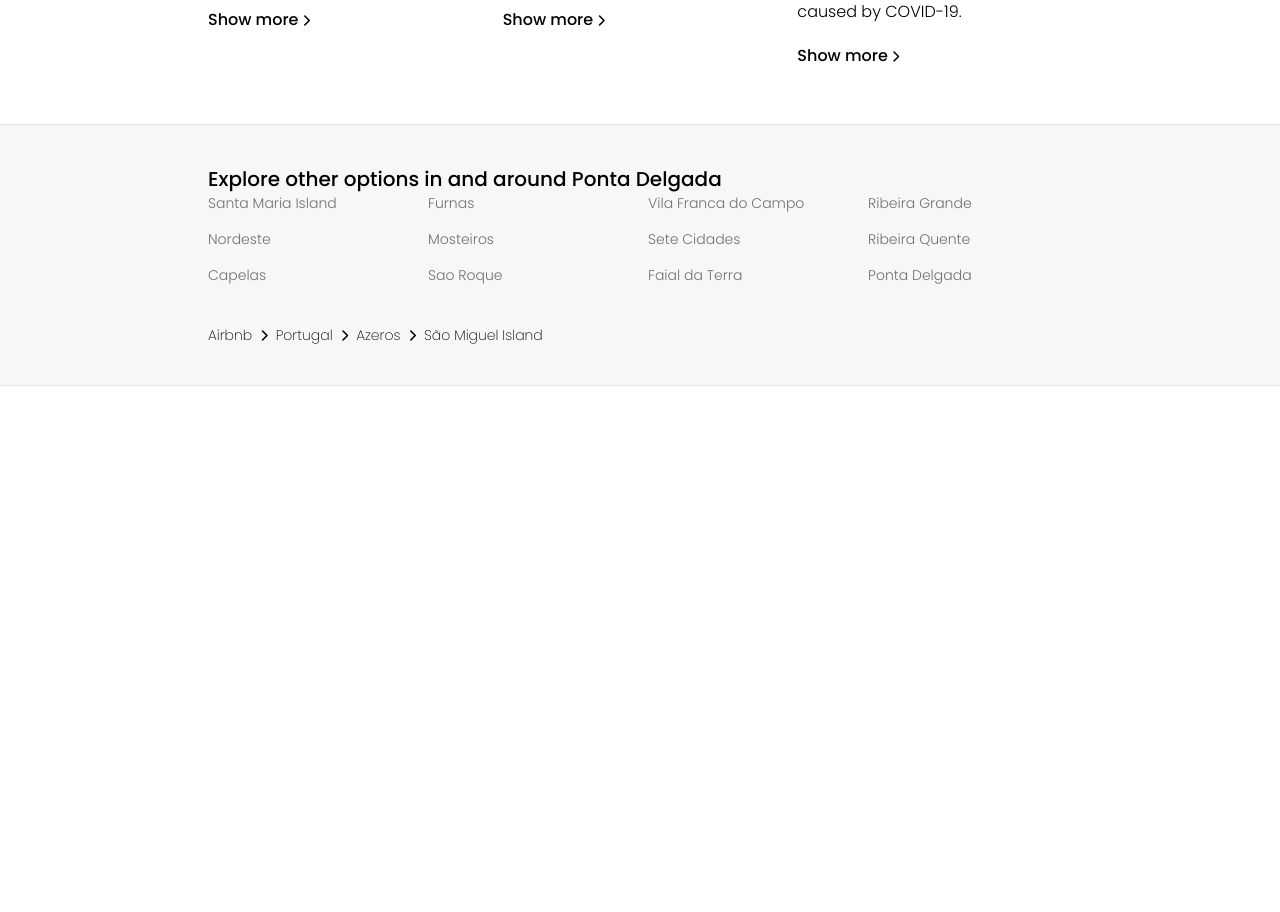
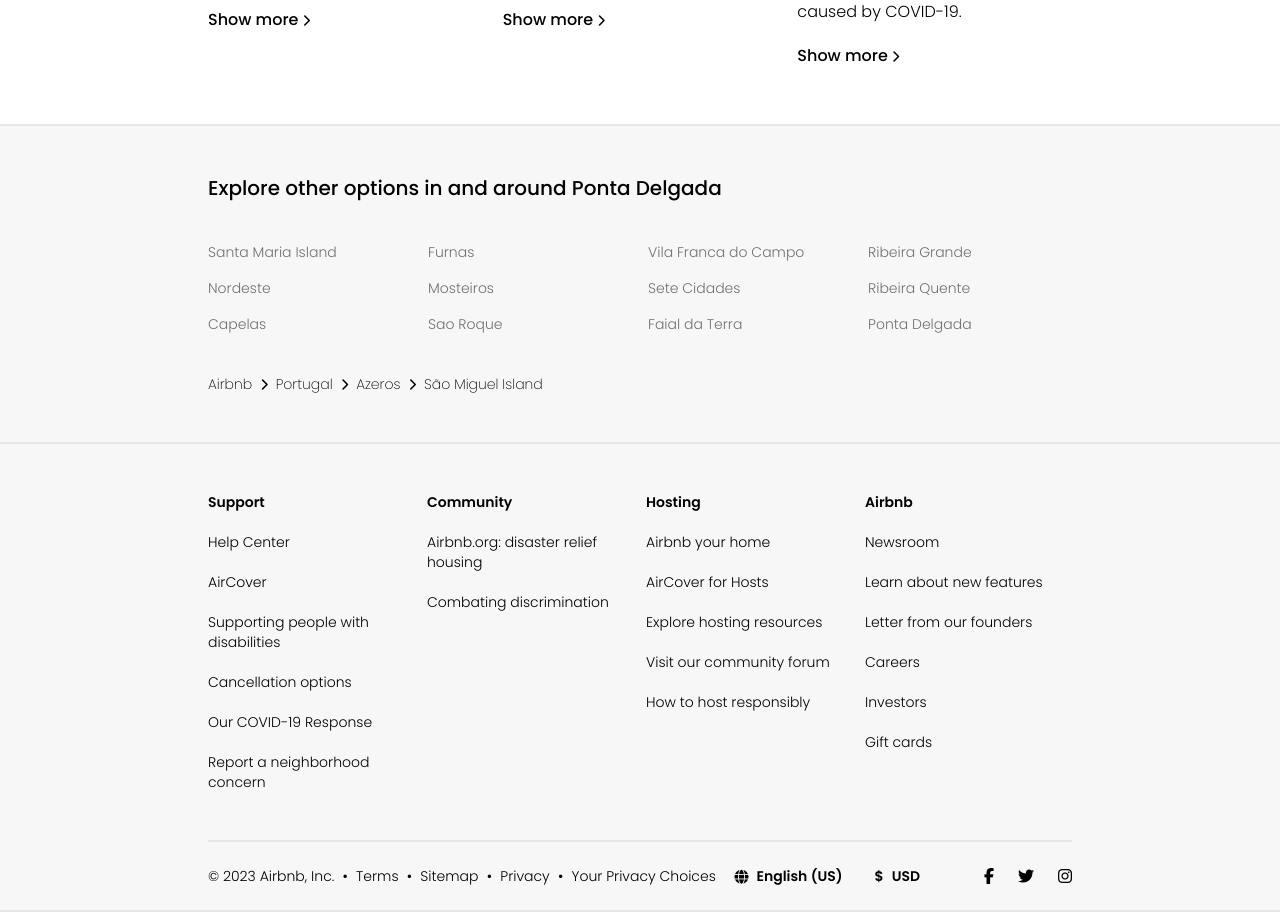
Before and after one commit to codedcontent/airbnb-clone, a React (Vite) app: page /rooms/123abc in a window 1280 px wide. Shown: the part 4380-5292 px from the top of the page. Before the commit the page ends 4766 px from the top, so only its background shows below. Built offline with nearby package versions, Linux system fonts and the light colour scheme.

Commit message:
room footer completed

```diff
--- a/src/components/room/ListingFooter.jsx
+++ b/src/components/room/ListingFooter.jsx
@@ -15,12 +15,43 @@ const otherOptions = [
   "Ponta Delgada",
 ];
 
+const supportContent = [
+  "Help Center",
+  "AirCover",
+  "Supporting people with disabilities",
+  "Cancellation options",
+  "Our COVID-19 Response",
+  "Report a neighborhood concern",
+];
+
+const communityContent = [
+  "Airbnb.org: disaster relief housing",
+  "Combating discrimination",
+];
+
+const hostingContent = [
+  "Airbnb your home",
+  "AirCover for Hosts",
+  "Explore hosting resources",
+  "Visit our community forum",
+  "How to host responsibly",
+];
+
+const airbnbContent = [
+  "Newsroom",
+  "Learn about new features",
+  "Letter from our founders",
+  "Careers",
+  "Investors",
+  "Gift cards",
+];
+
 const ListingFooter = () => {
   return (
-    <div className="w-full bg-[#F7F7F7] border-y-[1px]">
+    <div className="w-full bg-[#F7F7F7] border-y-2">
       <div className="w-full px-52">
         {/* Other options */}
-        <div className="w-full py-10 gap-6">
+        <div className="w-full py-12 flex flex-col gap-10">
           <p className="font-medium text-xl">
             Explore other options in and around Ponta Delgada
           </p>
@@ -36,7 +67,7 @@ const ListingFooter = () => {
             ))}
           </div>
 
-          <div className="mt-10 w-max flex gap-2 justify-center items-center">
+          <div className="w-max flex gap-2 justify-center items-center">
             <p className="text-sm font-extralight">Airbnb</p>
 
             <i className="fa-solid fa-chevron-right fa-xs"></i>
@@ -53,6 +84,119 @@ const ListingFooter = () => {
           </div>
         </div>
       </div>
+
+      {/* Main footer */}
+      <div className="grid grid-cols-4 items-start justify-center gap-3 w-full px-52 py-12 border-t-2">
+        {/* Support */}
+        <div className="space-y-5 text-sm grid">
+          <p className="font-semibold">Support</p>
+
+          {supportContent.map((content, index) => (
+            <p className="w-full" key={index}>
+              <a href="#" className="font-light w-max">
+                {content}
+              </a>
+            </p>
+          ))}
+        </div>
+
+        {/* Community */}
+        <div className="space-y-5 text-sm grid">
+          <p className="font-semibold">Community</p>
+
+          {communityContent.map((content, index) => (
+            <p className="w-full" key={index}>
+              <a href="#" className="font-light w-max">
+                {content}
+              </a>
+            </p>
+          ))}
+        </div>
+
+        {/* Hosting */}
+        <div className="space-y-5 text-sm grid">
+          <p className="font-semibold">Hosting</p>
+
+          {hostingContent.map((content, index) => (
+            <p className="w-full" key={index}>
+              <a href="#" className="font-light w-max">
+                {content}
+              </a>
+            </p>
+          ))}
+        </div>
+
+        {/* Airbnb */}
+        <div className="space-y-5 text-sm grid">
+          <p className="font-semibold">Airbnb</p>
+
+          {airbnbContent.map((content, index) => (
+            <p className="w-full" key={index}>
+              <a href="#" className="font-light w-max">
+                {content}
+              </a>
+            </p>
+          ))}
+        </div>
+      </div>
+
+      <div className="px-52">
+        <div className="flex justify-between items-center w-full py-6 border-t-2">
+          <div className="flex gap-2 items-center">
+            <a href="#" className="font-light text-sm">
+              © 2023 Airbnb, Inc.
+            </a>
+
+            <p className="text-black text-sm">•</p>
+
+            <a href="#" className="font-light text-sm">
+              Terms
+            </a>
+
+            <p className="text-black text-sm">•</p>
+
+            <a href="#" className="font-light text-sm">
+              Sitemap
+            </a>
+
+            <p className="text-black text-sm">•</p>
+
+            <a href="#" className="font-light text-sm">
+              Privacy
+            </a>
+
+            <p className="text-black text-sm">•</p>
+
+            <a href="#" className="font-light text-sm">
+              Your Privacy Choices
+            </a>
+          </div>
+
+          <div className="flex gap-8">
+            {/* Language */}
+            <div className="flex gap-2 place-items-center">
+              <i className="fa-solid fa-globe fa-sm"></i>
+              <p className="font-semibold text-sm">English (US)</p>
+            </div>
+
+            {/* Currency */}
+            <div className="flex gap-2 place-items-center">
+              <p className="font-semibold text-sm">$</p>
+
+              <p className="font-semibold text-sm">USD</p>
+            </div>
+
+            {/* Social media */}
+            <div className="flex gap-6 place-items-center ml-8">
+              <i class="fa-brands fa-facebook-f"></i>
+
+              <i class="fa-brands fa-twitter"></i>
+
+              <i class="fa-brands fa-instagram"></i>
+            </div>
+          </div>
+        </div>
+      </div>
     </div>
   );
 };
```
